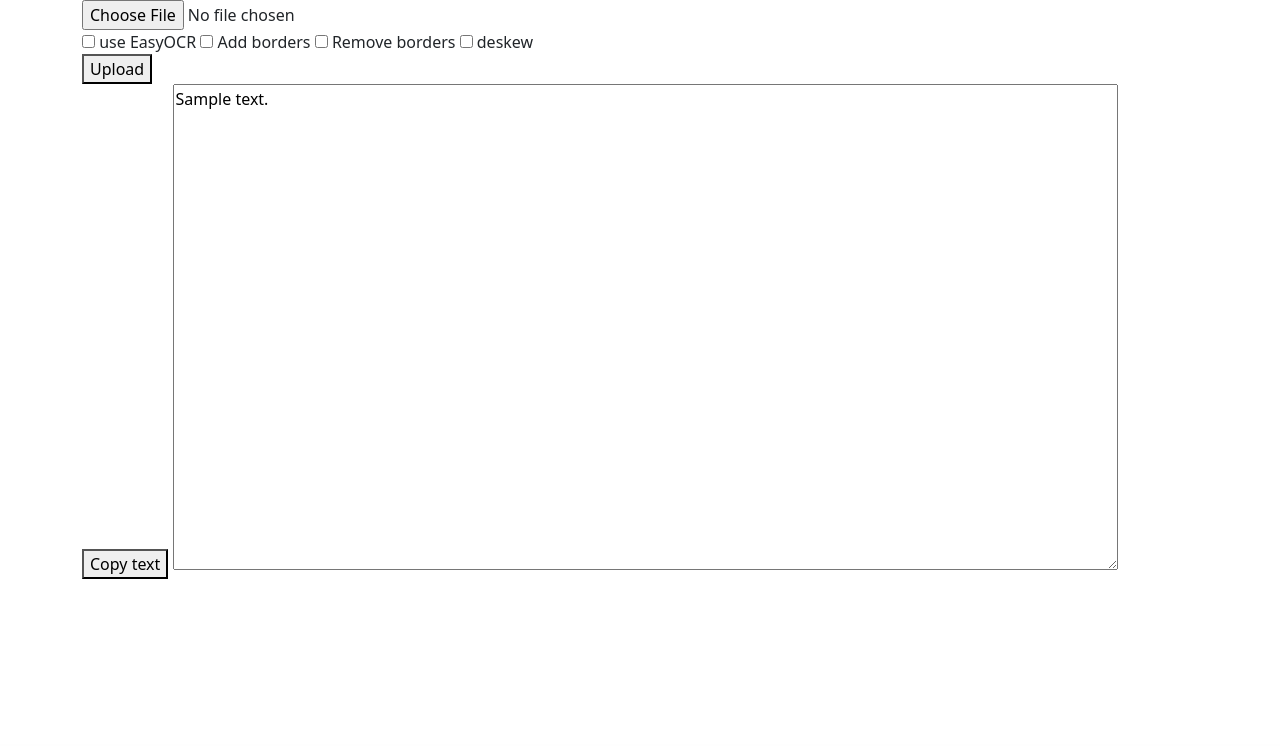
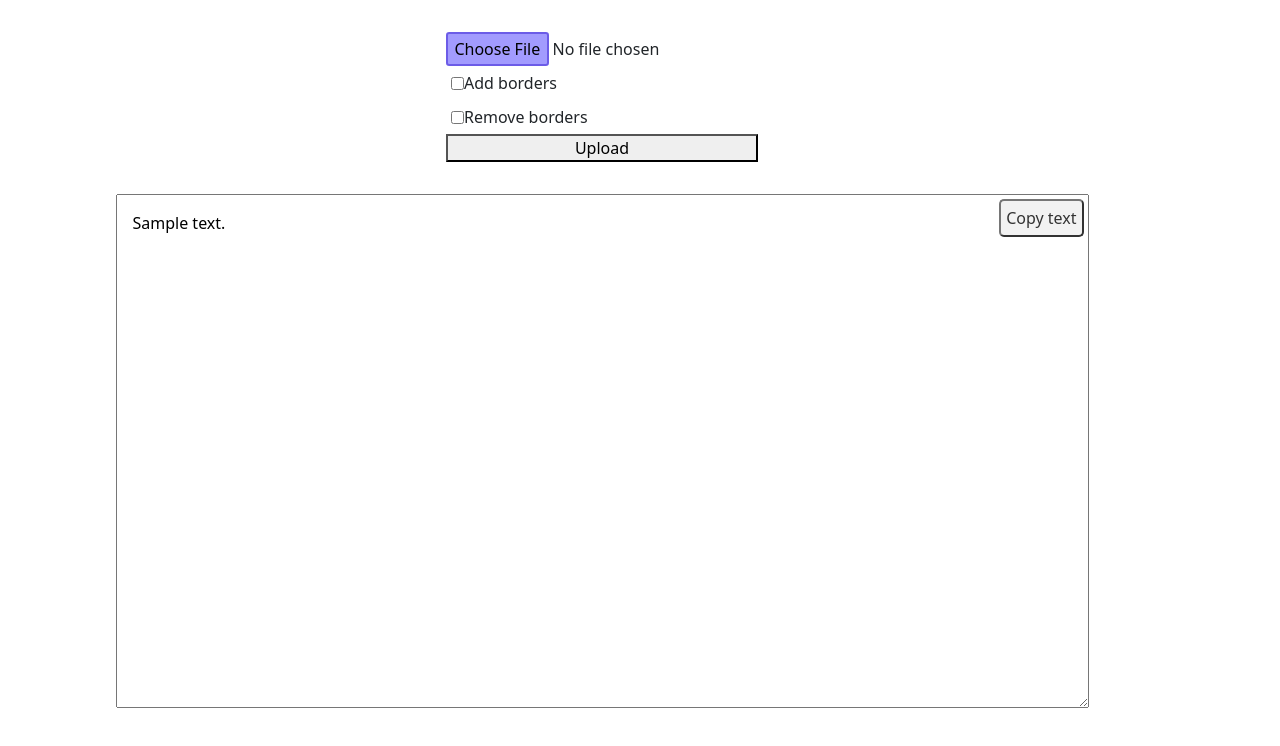
Before and after one commit to arvi18/ocr-using-pytesseract, a Django app: template ocr_app/templates/ocr.html in a window 1280 px wide. Shown: the part 56-802 px from the top of the page. Before the commit the page ends 635 px from the top, so only its background shows below. Run offline with Django 3.2, Linux system fonts and the light colour scheme; the template is opened without the code that fills it: most values are stand-ins (such as "Sample title", 1, 10 or a date in 2020).

Commit message:
ocr.html

```diff
--- a/ocr_app/templates/ocr.html
+++ b/ocr_app/templates/ocr.html
@@ -1,12 +1,11 @@
 {% extends "base.html" %}
 {% load static %}
 
+{% block content %}
 <style>
-  /* * {
+  * {
     padding: 0;
     margin: 0;
-    background: #eee;
-    font-family: poppins;
   }
   .container {
     display: flex;
@@ -29,7 +28,7 @@
     padding: 5px;
     display: flex;
     align-items: center;
-  } */
+  }
   input[type="file"]::file-selector-button {
     border: 2px solid #6c5ce7;
     padding: 0.2em 0.4em;
@@ -41,10 +40,10 @@
     background-color: #81ecec;
     border: 2px solid #00cec9;
   }
-  /* #textBox {
+  #textBox {
     padding: 1rem;
   }
-  .textbox{
+  .textDiv{
     position: relative;
   }
   #copyBtn{
@@ -53,16 +52,13 @@
     padding: 5px;
     margin: 5px;
     border-radius: 5px;
-    opacity: .6;
+    opacity: .8;
   }
   #copyBtn:hover{
     background: #7162e0;
     color: white;
-    opacity: 1;
-  } */
+  }
 </style>
-
-{% block content %}
 
 <div class="container">
   <form method="post" enctype="multipart/form-data">
@@ -70,12 +66,7 @@
 
     <input type="file" name="file-upload" id="file-upload" />
 
-    <div class="checkboxes">
-      <span>
-        <input type="checkbox" name="easyOCR" id="easyOCR" />
-        <label for="easyOCR">use EasyOCR</label>
-      </span>
-
+    <div class="checkboxes" style="font-size: 1rem;">
       <span>
         <input type="checkbox" name="addBorder" id="addBorder" />
         <label for="addBorder">Add borders</label>
@@ -86,20 +77,14 @@
         <label for="removeBorder">Remove borders</label>
       </span>
 
-      <span>
-        <input type="checkbox" name="deskew" id="deskew" />
-        <label for="deskew">deskew</label>
-      </span>
-    </div>
-
     <button type="submit">Upload</button>
   </form>
 
 
-  <div class="textbox">
-    <button id="copyBtn" onclick="copyTextFu()">Copy text</button>
-    <textarea name="textBox" id="textBox" cols="100" rows="20">{{ text }}</textarea>
-  </div>
+</div>
+<div class="textDiv">
+  <button id="copyBtn" onclick="copyTextFu()">Copy text</button>
+  <textarea name="textBox" id="textBox" cols="100" rows="20">{{ text }}</textarea>
 </div>
 
 <script>
```
Also changed, not shown: ocr_app/ocr.py (+5 -4 lines), ocr_app/views.py (+3 -4 lines), db.sqlite3.
